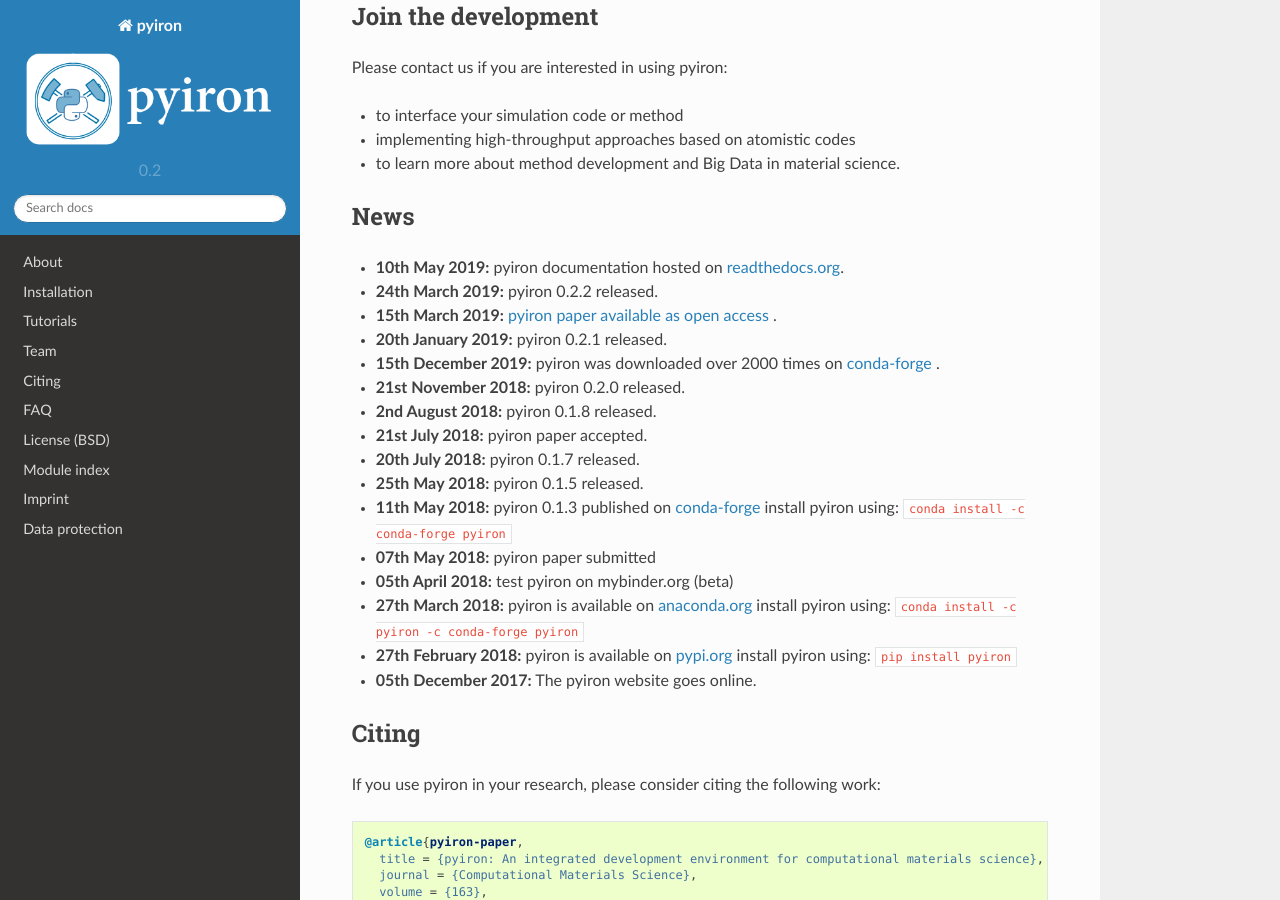
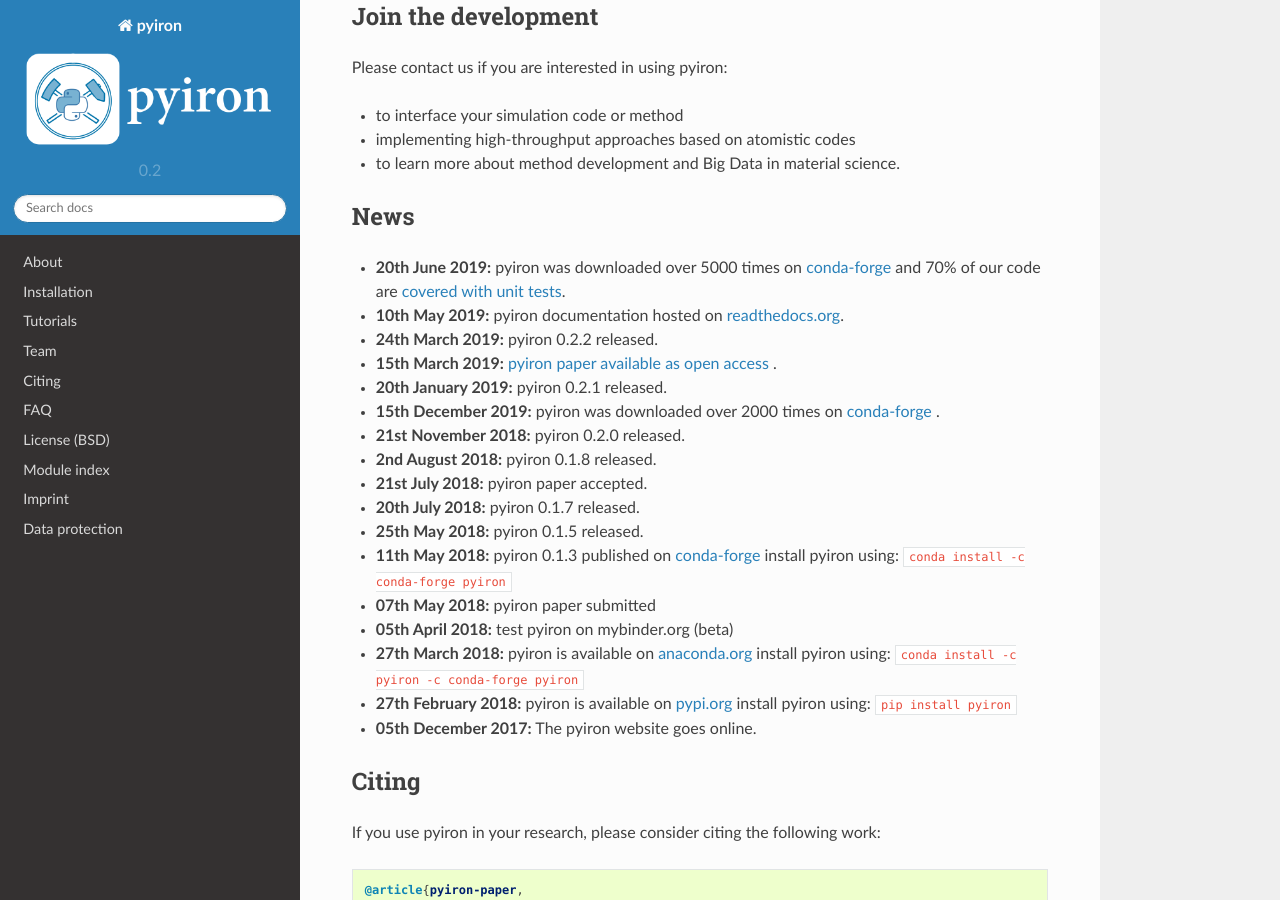
Before and after one commit to pyiron/pyiron, a Sphinx documentation site: the page built from docs/index.rst, in a window 1280 px wide and 900 px high, scrolled down 1384 px. Built offline with Sphinx 7.4.7 and the Read the Docs theme 2.0.0, drawn with Linux system fonts in a browser that asks for light colours; pages that are not in the unit, such as notebooks, are missing from menus.

Commit message:
Announcement
20th June 2019: pyiron was downloaded over 5000 times on conda-forge https://anaconda.org/conda-forge/pyiron/ and 70% of our code are covered with unit tests https://coveralls.io/github/pyiron/pyiron?branch=master.

```diff
--- a/docs/index.rst
+++ b/docs/index.rst
@@ -68,6 +68,7 @@ Please contact us if you are interested in using pyiron:
 ****
 News
 ****
+* **20th June 2019:** pyiron was downloaded over 5000 times on `conda-forge <https://anaconda.org/conda-forge/pyiron/>`_ and 70% of our code are `covered with unit tests <https://coveralls.io/github/pyiron/pyiron?branch=master>`_.
 * **10th May 2019:** pyiron documentation hosted on `readthedocs.org <https://pyiron.readthedocs.io>`_.
 * **24th March 2019:** pyiron 0.2.2 released.
 * **15th March 2019:** `pyiron paper available as open access <https://doi.org/10.1016/j.commatsci.2018.07.043>`_ .
```
